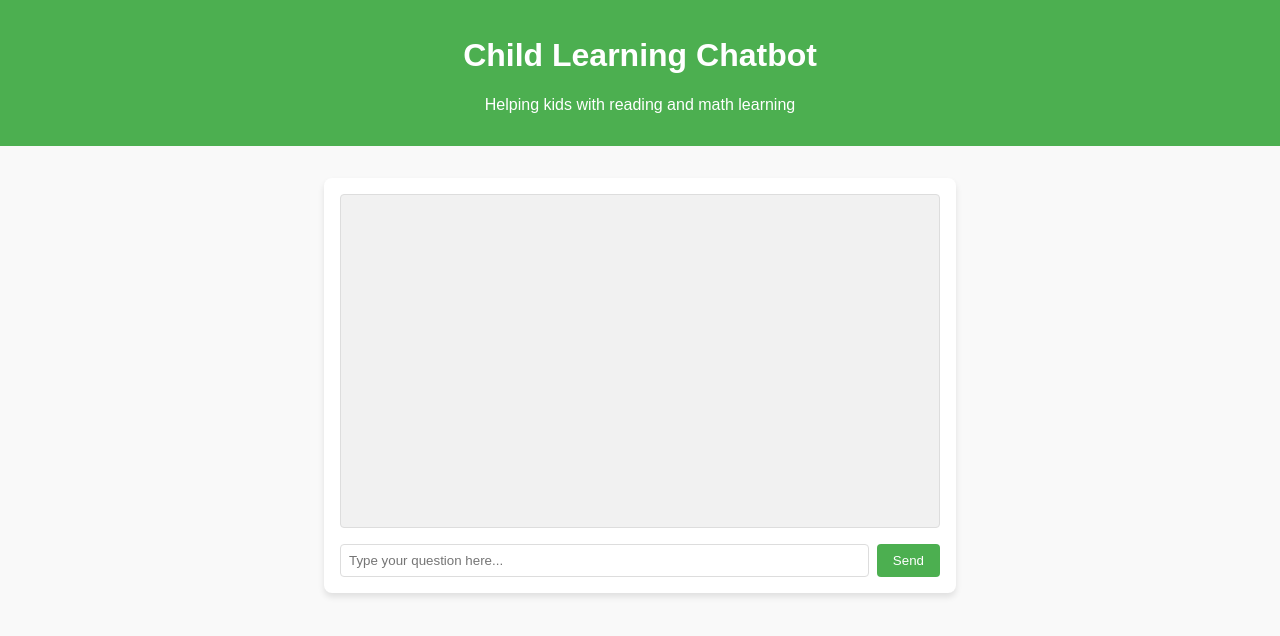
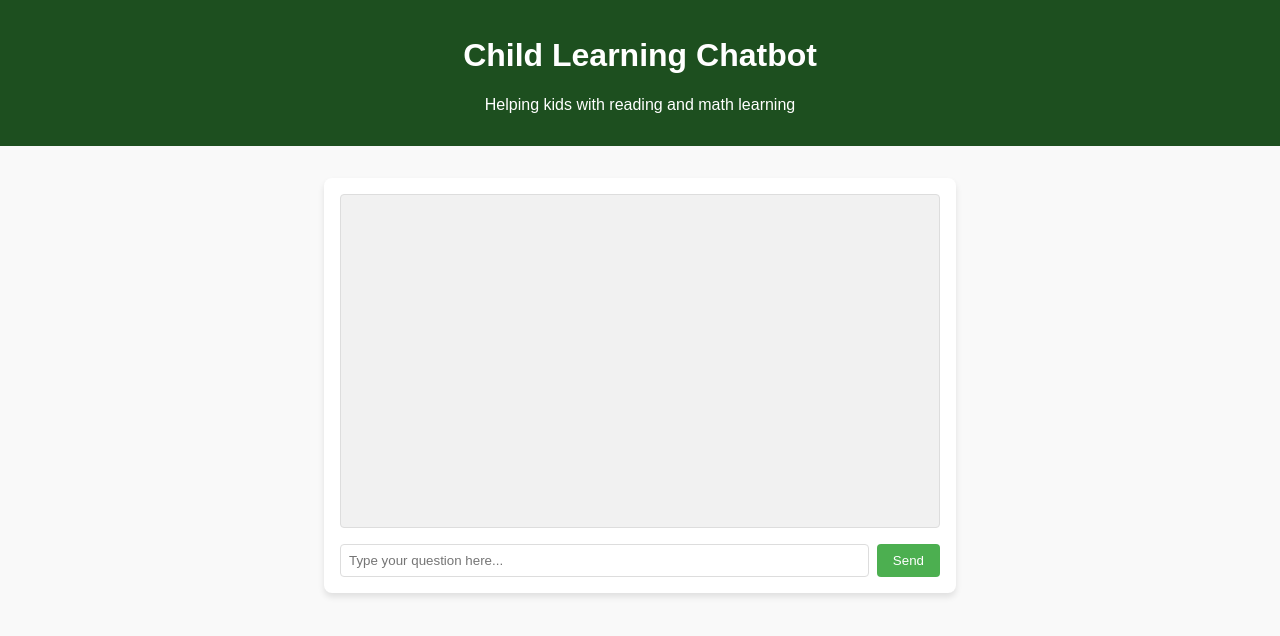
Before and after one commit to TylerFarrior91/ChildLearningChatBot, a plain HTML site: page ChildLearningChatBot/index.HTML in a window 1280 px wide. Drawn offline with Linux system fonts and the light colour scheme.

Commit message:
fixing files

```diff
--- a/index.html
+++ b/ChildLearningChatBot/index.HTML
@@ -12,7 +12,7 @@
             padding: 0;
         }
         header {
-            background-color: #4CAF50;
+            background-color: #1d4f1f;
             color: white;
             text-align: center;
             padding: 1rem;
```
Also changed, not shown: ChildLearningChatBot/index.css (added), 2 other files.
